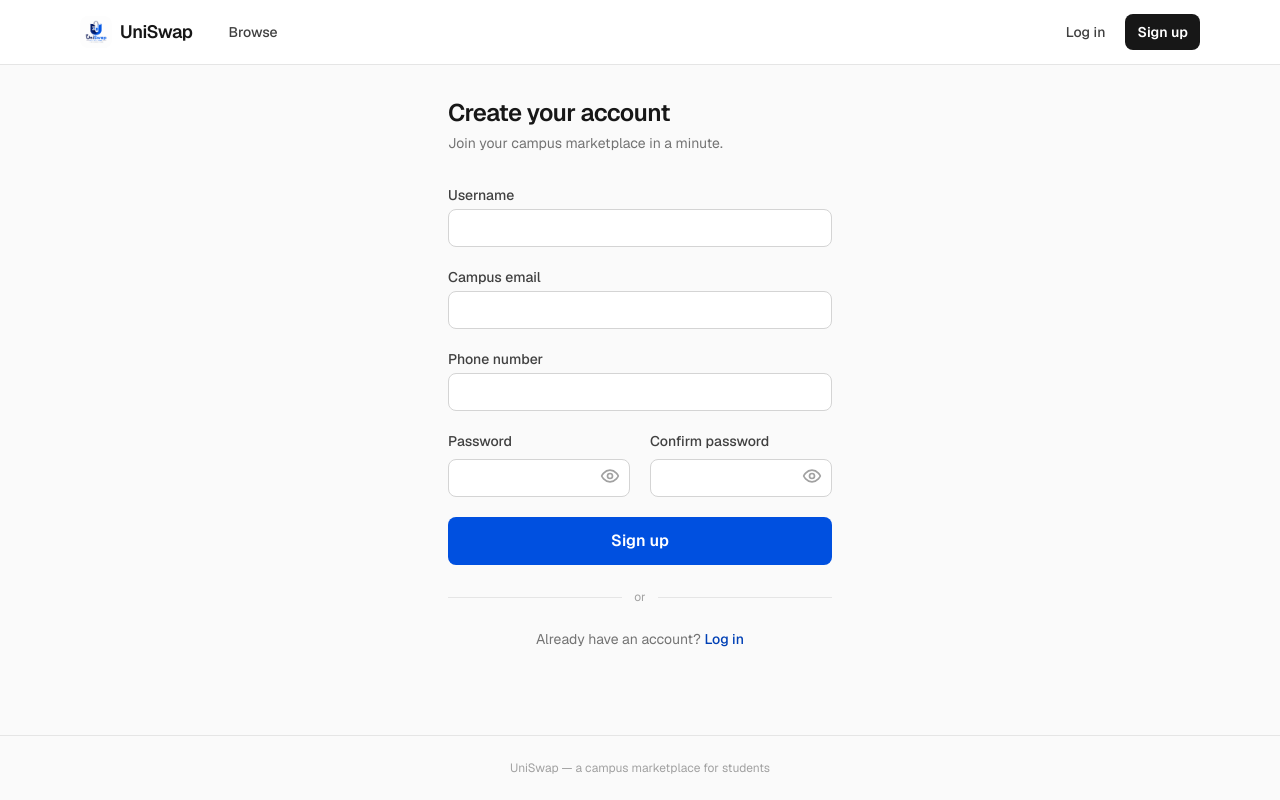
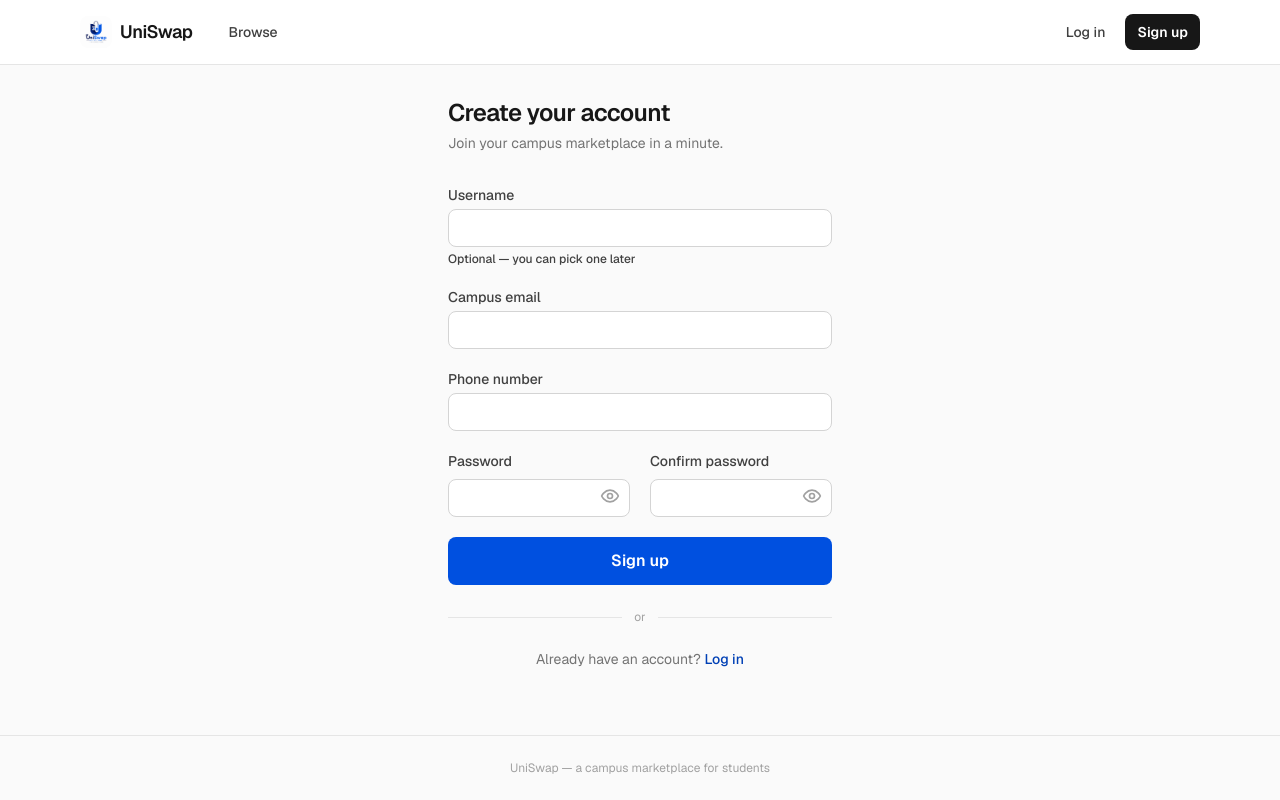
Before and after one commit to LayiCode/UniSwap-frontend, a Next.js app: page /register in a window 1280 px wide. Built offline with nearby package versions, Linux system fonts and the light colour scheme; no server answers.

Commit message:
Make username optional at signup
- Remove required + minLength from username input; show 'optional' hint when blank
- Submit handler skips username-taken and password-similarity guards when blank

```diff
--- a/src/components/RegisterForm.tsx
+++ b/src/components/RegisterForm.tsx
@@ -70,6 +70,7 @@ export default function RegisterForm() {
 
     const trimmedUsername = username.trim();
     if (
+      trimmedUsername &&
       usernameCheck &&
       usernameCheck.username === trimmedUsername &&
       usernameCheck.status === "taken"
@@ -81,7 +82,7 @@ export default function RegisterForm() {
       setError("Passwords do not match");
       return;
     }
-    if (isPasswordSimilarToUsername(username, password)) {
+    if (trimmedUsername && isPasswordSimilarToUsername(trimmedUsername, password)) {
       setError("Password must not be the same as or too similar to your username");
       return;
     }
@@ -89,7 +90,7 @@ export default function RegisterForm() {
     setSubmitting(true);
     try {
       const res = await api.register({
-        username: username.trim(),
+        username: trimmedUsername,
         email: email.trim(),
         phoneNumber: phoneNumber.trim(),
         password,
@@ -110,7 +111,9 @@ export default function RegisterForm() {
 
   function usernameHint(): { text: string; className: string } | null {
     const trimmed = username.trim();
-    if (trimmed.length === 0) return null;
+    if (trimmed.length === 0) {
+      return { text: "Optional — you can pick one later", className: "text-neutral-500" };
+    }
     if (trimmed.length < 3) {
       return { text: "At least 3 characters", className: "text-neutral-500" };
     }
@@ -136,8 +139,6 @@ export default function RegisterForm() {
           Username
           <input
             type="text"
-            required
-            minLength={3}
             maxLength={30}
             autoComplete="username"
             value={username}
@@ -145,7 +146,7 @@ export default function RegisterForm() {
             className={inputClass}
           />
           {hint && (
-            <span className={`mt-1 block text-xs ${hint.className}`}>{hint.text}</span>
+            <span className="mt-1 block text-xs">{hint.text}</span>
           )}
         </label>
 
```
